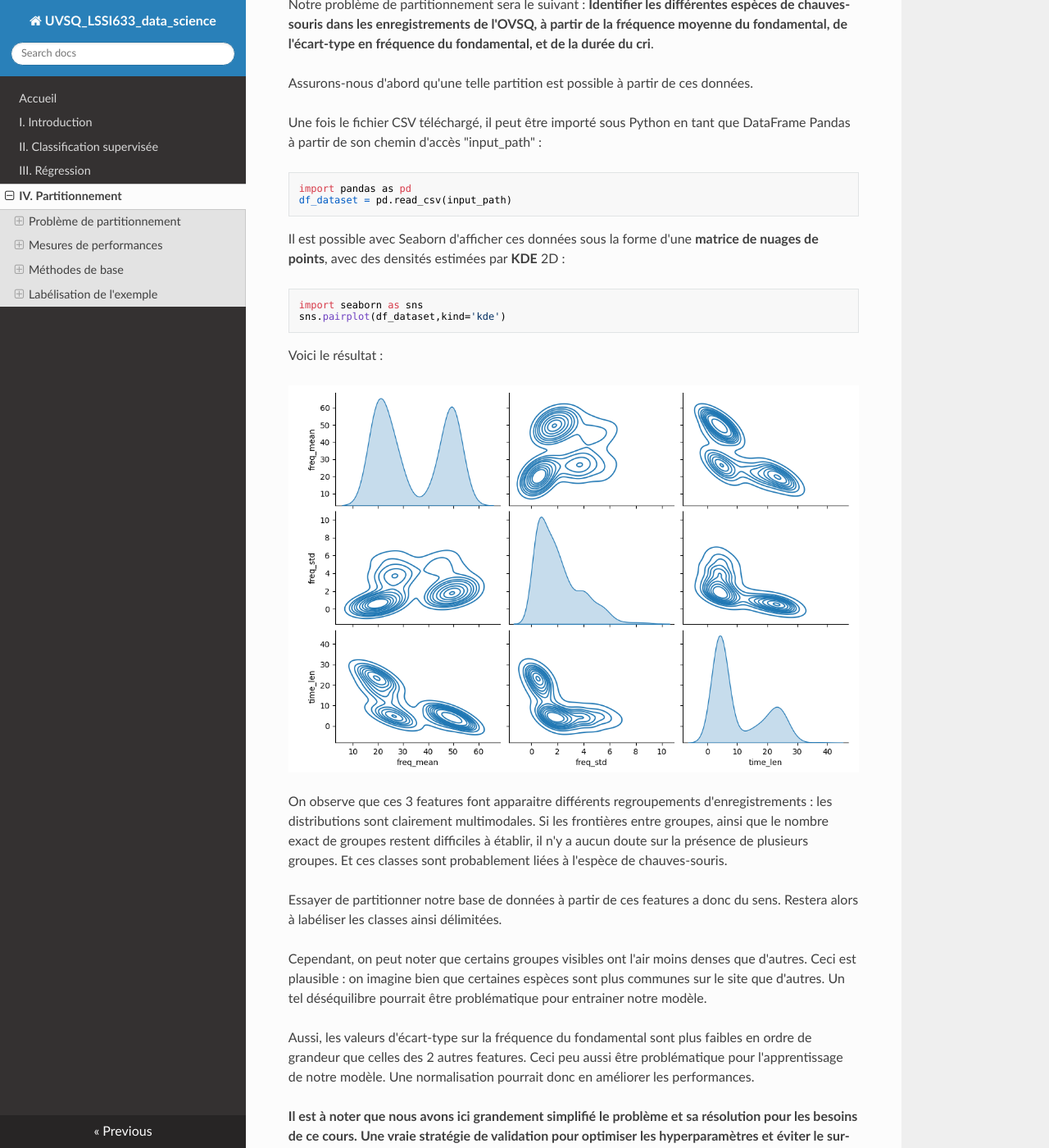
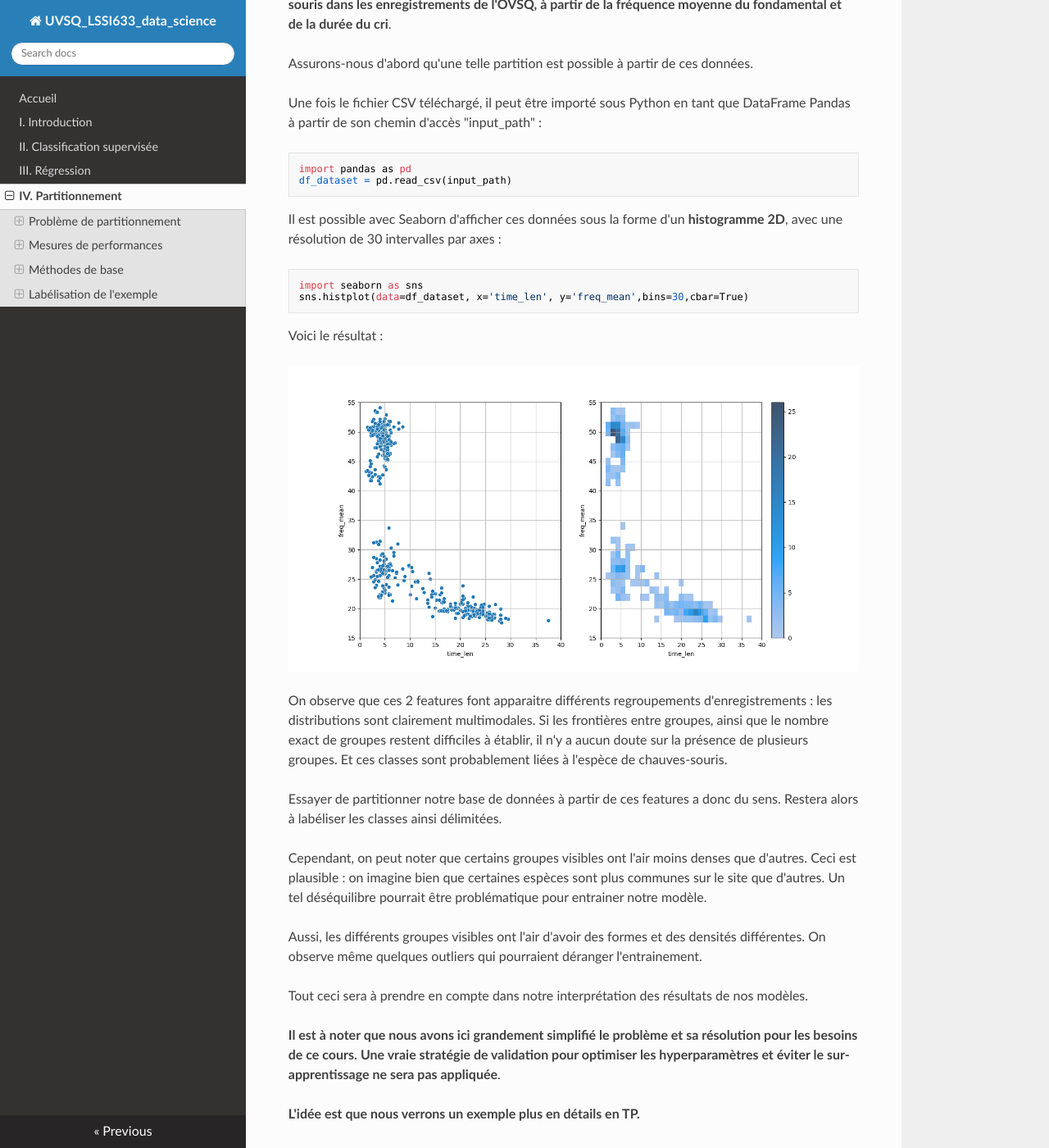
Before and after one commit to NicOudart/UVSQ_LSSI633_data_science, an MkDocs documentation site: the page built from docs/Chap4_Partitionnement.md, in a window 1280 px wide and 1400 px high, scrolled down 3392 px. Shown: the whole window at 82% size. Built offline with MkDocs 1.6.1, drawn with Linux system fonts in a browser that asks for light colours; nearby versions of some CDN libraries; some of the changed text lies outside the part shown.

Commit message:
-Changing the Chapter 4 dataset (2 features). -Adding normalization to the Chapter 4 examples. -Changing figures in Chapter 4 accordingly.

```diff
--- a/docs/Chap4_Partitionnement.md
+++ b/docs/Chap4_Partitionnement.md
@@ -67,25 +67,25 @@
 Nous aimerions entrainer un modèle à reconnaitre les espèces de chauves-souris enregistrées, mais nous n'avons pas de vérité terrain pour vérifier ses prédictions.
 **Est-il tout de même possible de diviser ces enregistrements en plusieurs classes selon leurs similarités, et d'identifier par la suite l'espèce correspondant à chaque classe ?**
 
-Dans ce but, les 3 features suivantes ont été retenues pour chaque enregistrement de cri de chauve-souris : la fréquence moyenne du fondamental (kHz), l'écart-type en fréquence du fondamental (kHz), et la durée du cri (ms).
+Dans ce but, les 2 features suivantes ont été retenues pour chaque enregistrement de cri de chauve-souris : la fréquence moyenne du fondamental (kHz) et la durée du cri (ms).
 
 Voici le jeu de données complet, au format CSV : [Chap4_bats_dataset](https://github.com/NicOudart/UVSQ_LSSI633_data_science/tree/master/datasets/Chap4_bats_dataset.csv)
 
 Le tableau de données qu'il contient est de la forme :
 
-|freq_mean|freq_std|time_len|
-|:-------:|:------:|:------:|
-|31.000   |3.566   |7.500   |
-|30.340   |3.068   |6.250   |
-|28.921   |2.278   |4.750   |
-|27.218   |2.136   |9.750   |
-|29.574   |4.091   |6.750   |
-|...      |...     |...     |
-|26.605   |4.166   |4.750   |
-|23.630   |6.046   |5.750   |
-|26.000   |3.716   |4.500   |
+|freq_mean|time_len|
+|:-------:|:------:|
+|31.000   |7.500   |
+|30.340   |6.250   |
+|28.921   |4.750   |
+|27.218   |9.750   |
+|29.574   |6.750   |
+|...      |...     |
+|26.605   |4.750   |
+|23.630   |5.750   |
+|26.000   |4.500   |
 
-Notre problème de partitionnement sera le suivant : **Identifier les différentes espèces de chauves-souris dans les enregistrements de l'OVSQ, à partir de la fréquence moyenne du fondamental, de l'écart-type en fréquence du fondamental, et de la durée du cri**.
+Notre problème de partitionnement sera le suivant : **Identifier les différentes espèces de chauves-souris dans les enregistrements de l'OVSQ, à partir de la fréquence moyenne du fondamental et de la durée du cri**.
 
 Assurons-nous d'abord qu'une telle partition est possible à partir de ces données.
 
@@ -96,18 +96,18 @@
 df_dataset = pd.read_csv(input_path)
 ~~~
 
-Il est possible avec Seaborn d'afficher ces données sous la forme d'une **matrice de nuages de points**, avec des densités estimées par **KDE** 2D :
+Il est possible avec Seaborn d'afficher ces données sous la forme d'un **histogramme 2D**, avec une résolution de 30 intervalles par axes :
 
 ~~~
 import seaborn as sns
-sns.pairplot(df_dataset,kind='kde')
+sns.histplot(data=df_dataset, x='time_len', y='freq_mean',bins=30,cbar=True)
 ~~~
 
 Voici le résultat :
 
-![matrice de nuages de points des enregistrements de chauves-souris de l'OVSQ](img/Chap4_correlation_matrix_kde_bats.png)
+![Histogramme 2D des enregistrements de chauves-souris de l'OVSQ](img/Chap4_histogramme_2D_bats.png)
 
-On observe que ces 3 features font apparaitre différents regroupements d'enregistrements : les distributions sont clairement multimodales.
+On observe que ces 2 features font apparaitre différents regroupements d'enregistrements : les distributions sont clairement multimodales.
 Si les frontières entre groupes, ainsi que le nombre exact de groupes restent difficiles à établir, il n'y a aucun doute sur la présence de plusieurs groupes.
 Et ces classes sont probablement liées à l'espèce de chauves-souris.
 
@@ -118,9 +118,10 @@
 Ceci est plausible : on imagine bien que certaines espèces sont plus communes sur le site que d'autres.
 Un tel déséquilibre pourrait être problématique pour entrainer notre modèle.
 
-Aussi, les valeurs d'écart-type sur la fréquence du fondamental sont plus faibles en ordre de grandeur que celles des 2 autres features.
-Ceci peu aussi être problématique pour l'apprentissage de notre modèle.
-Une normalisation pourrait donc en améliorer les performances.
+Aussi, les différents groupes visibles ont l'air d'avoir des formes et des densités différentes.
+On observe même quelques outliers qui pourraient déranger l'entrainement.
+
+Tout ceci sera à prendre en compte dans notre interprétation des résultats de nos modèles.
 
 **Il est à noter que nous avons ici grandement simplifié le problème et sa résolution pour les besoins de ce cours.**
 **Une vraie stratégie de validation pour optimiser les hyperparamètres et éviter le sur-apprentissage ne sera pas appliquée**.
@@ -357,7 +358,7 @@
 On peut ensuite initialiser un modèle de partition `km` avec un objet "KMeans" de paramètre `k` correspondant au nombre de classes à déterminer :
 
 ~~~
-km = KMeans(n_clusters=3)
+km = KMeans(n_clusters=k)
 ~~~
 
 Pour diviser le jeu de données en $k$ classes `clusters` à partir des features choisies `features`, on utilise la méthode :
@@ -432,6 +433,17 @@
 df_dataset = pd.read_csv(input_path)
 ~~~
 
+Afin de s'assurer que les 2 features évoluent sur des intervalles comparables, nous leur appliquons une transformation de centrage-réduction (voir Chapitre 1) :
+
+~~~
+from sklearn.preprocessing import StandardScaler
+
+scaler = StandardScaler()
+scaler.fit(df_dataset)
+
+df_dataset[['freq_mean','time_len']] = pd.DataFrame(scaler.transform(df_dataset))
+~~~
+
 Nous allons dans un premier temps essayer de trouver le nombre de classes optimal pour notre partition.
 Utilisons le **coefficient de silhouette** moyen pour chaque nombre de classes entre 2 et 15, et affichons les scores obtenus :
 
@@ -473,7 +485,7 @@
 |Nous nous assurons ainsi que 2 executions de ce code Python donnerons le même résultat.|
 |Il faudrait en toute rigueur vérifier que d'autres initialisation donnent le même $k$ optimal.|
 
-Nous pouvons ajouter les 3 classes identifiées au DataFrame d'entrée :
+Nous pouvons ajouter les 3 classes identifiées au DataFrame d'entrée, puis inverser le centrage-réduction des features :
 
 ~~~
 km = KMeans(n_clusters=3,random_state=0)
@@ -482,13 +494,15 @@
 
 df_dataset_clustured = df_dataset.copy()
 df_dataset_clustured['clusters'] = clusters
+
+df_dataset_clustured[['freq_mean','time_len']] = pd.DataFrame(scaler.inverse_transform(df_dataset_clustured[['freq_mean','time_len']]))
 ~~~
 
-Et afficher sous la forme d'une **matrice de nuages de points** la partition obtenue, en utilisant Seaborn :
+Et afficher sous la forme d'un **nuages de points** la partition obtenue, en utilisant Seaborn :
 
 ~~~
 import seaborn as sns
-sns.pairplot(df_dataset_clustured,hue='clusters',palette='deep')
+sns.scatterplot(data=df_dataset_clustured,x='time_len',y='freq_mean',hue='clusters',palette='tab10')
 ~~~
 
 Voici le graphique obtenu :
@@ -710,6 +724,17 @@
 df_dataset = pd.read_csv(input_path)
 ~~~
 
+Afin de s'assurer que les 2 features évoluent sur des intervalles comparables, nous leur appliquons une transformation de centrage-réduction (voir Chapitre 1) :
+
+~~~
+from sklearn.preprocessing import StandardScaler
+
+scaler = StandardScaler()
+scaler.fit(df_dataset)
+
+df_dataset[['freq_mean','time_len']] = pd.DataFrame(scaler.transform(df_dataset))
+~~~
+
 Comme pour les K-moyennes, nous allons dans un premier temps essayer de trouver le nombre de classes optimal pour notre partition.
 Notre exemple étant relativement simple, on s'attend à ce que le résultat soit très similaire.
 
@@ -745,7 +770,7 @@
 C'est donc sans surprise que nous choisissons à nouveau $k=3$.
 Le coefficient de silhouette moyen sera alors de 0,76.
 
-Nous pouvons ajouter les 3 classes identifiées au DataFrame d'entrée :
+Nous pouvons ajouter les 3 classes identifiées au DataFrame d'entrée, puis inverser le centrage-réduction des features :
 
 ~~~
 hca = AgglomerativeClustering(n_clusters=3)
@@ -754,13 +779,15 @@
 
 df_dataset_clustured = df_dataset.copy()
 df_dataset_clustured['clusters'] = clusters
+
+df_dataset_clustured[['freq_mean','time_len']] = pd.DataFrame(scaler.inverse_transform(df_dataset_clustured[['freq_mean','time_len']]))
 ~~~
 
-Et comme pour les K-moyennes, nous pouvons afficher sous la forme d'une **matrice de corrélation** la partition obtenue, en utilisant Seaborn :
+Et comme pour les K-moyennes, nous pouvons afficher sous la forme d'un **nuage de points** la partition obtenue, en utilisant Seaborn :
 
 ~~~
 import seaborn as sns
-sns.pairplot(df_dataset_clustured,hue='clusters',palette='deep')
+sns.scatterplot(data=df_dataset_clustured,x='time_len',y='freq_mean',hue='clusters',palette='tab10')
 ~~~
 
 Voici le graphique obtenu :
@@ -857,15 +884,14 @@
 
 |         |Classe 0|Classe 1|Classe 2|
 |:-------:|:------:|:------:|:------:|
-|freq_mean|48.85   |19.77   |26.16   |
-|freq_std |2.54    |0.56    |3.50    |
-|time_len |4.09    |21.97   |1.40    |
+|freq_mean|48.85   |19.75   |26.07   |
+|time_len |4.09    |22.08   |5.87    |
 
 Pour attribuer une espèce à chaque groupe, nous allons nous appuyer sur la clé d'identification acoustique du chercheur du Museum d'Histoire Naturelle Yves Bas.
 
 Commençons par la classe 0.
-Nous voyons que l'écart-type en fréquence est faible mais non-négligeable (2.54 kHz), et que la durée est de 4.09 ms.
-Voici la table  d'identification pour ce type de cris, autour de la fréquence moyenne de 48.85 kHz :
+Nous voyons que la durée des cris est assez courte, de 4.09 ms, et la fréquence moyenne du fondamental est plutôt élevée, de 48.85 kHz.
+Voici la table  d'identification pour ce type de cris, à fréquence élevée :
 
 |Espèce                  |Fréquences (kHz)|
 |:----------------------:|:--------------:|
@@ -876,9 +902,9 @@
 
 Il est alors évident que la seule espèce plausible est la **Pipistrelle commune**
 
-Ensuite, nous voyons que la classe 1 a un écart-type en fréquences très faible (0.56 kHz), il s'agit donc de cris à fréquence quasi-constante.
-La fréquence moyenne du cri est de 19.77 kHz, ce qui est plutôt faible (à la limite de l'audition d'un humain).
-Voici la table d'identification pour les cris à fréquence basse, quasi-constante :
+Ensuite, nous voyons que la classe 1 a des longs cris de 22.08 ms.
+La fréquence moyenne du cri est de 19.75 kHz, ce qui est plutôt faible (à la limite de l'audition d'un humain).
+Voici la table d'identification pour des cris de longue durée, à fréquence basse :
 
 |Espèce            |Fréquences (kHz)|
 |:----------------:|:--------------:|
@@ -888,10 +914,8 @@
 |Noctule de Leisler|22-26           |
 
 Il est alors évident que la seule espèce plausible est la **Noctule commune**.
-De plus, la durée du cri est plutôt longue (21.97 ms), ce qui corrobore notre identification d'après la littérature spécialisée.
 
-Enfin, nous voyons que la classe 2 a une fréquence moyenne intermédiaire de 26.16 kHz, avec un large écart-type de 3.50 kHz.
-La durée du cri est assez courte, à peine 1.40 ms.
+Enfin, nous voyons que la classe 2 a une fréquence moyenne intermédiaire de 26.07 kHz, avec une durée de 5.87 ms.
 Ce type de cris est généralement associé à des chauves-souris de la famille des **Oreillards**.
 
 D'après le document de Yves Bas, il est très difficile de différencier les cris des différentes espèces d'Oreillards.
@@ -924,7 +948,7 @@
 
 * L'Oreillard roux (_Plecotus auritus_), de label : **Pleaur**.
 
-Voici l'identification Tadarida des différents enregistrements, sous la forme d'une matrice de confusion :
+Voici l'identification Tadarida des différents enregistrements, sous la forme d'un **nuage de points** :
 
 ![Exemple labélisé par Tadarida](img/Chap4_exemple_labelise.png)
 
```
Also changed, not shown: other parts of docs/Chap4_Partitionnement.md (+3 -3 lines), docs/img/Chap4_correlation_matrix_kde_bats.png (deleted), docs/img/Chap4_exemple_cah_clusters.png, docs/img/Chap4_exemple_cah_coefficient_de_silhouette.png, docs/img/Chap4_exemple_cah_coefficient_de_silhouette_moyen.png, docs/img/Chap4_exemple_dendrogramme_cah.png, docs/img/Chap4_exemple_dendrogramme_cah_differentes_similarites.png, docs/img/Chap4_exemple_kmeans_clusters.png, docs/img/Chap4_exemple_kmeans_coefficient_de_silhouette.png, docs/img/Chap4_exemple_kmeans_coefficient_de_silhouette_moyen.png, docs/img/Chap4_exemple_labelise.png, docs/img/Chap4_exemple_nuage_points_cah_differentes_similarites.png, docs/img/Chap4_histogramme_2D_bats.png (added), 1 other file.
